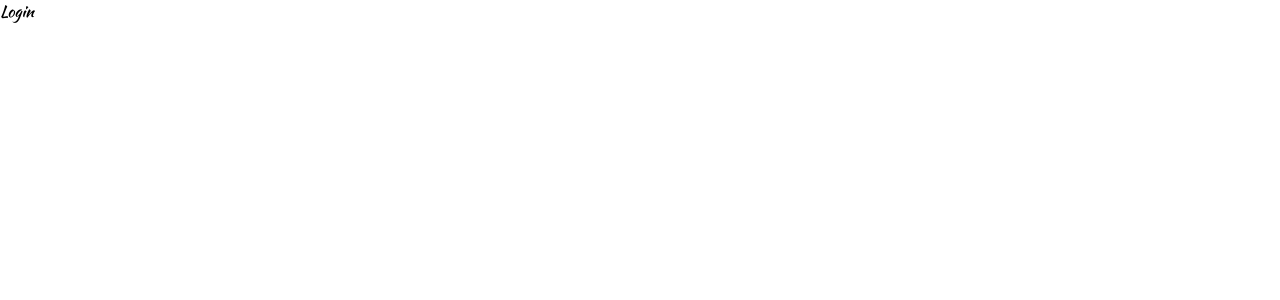
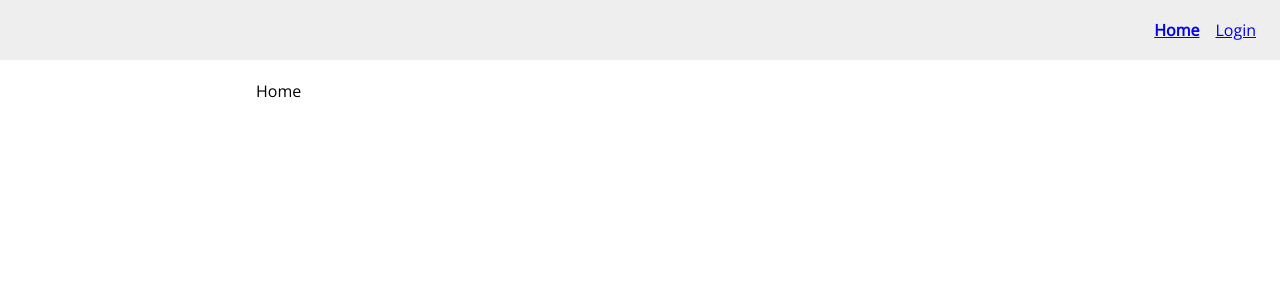
Before and after one commit to redeyedev-208/ga-styled-components-v5, a React (Create React App) app: page / in a window 1280 px wide. Shown: the top 300 px of the page. Built offline with nearby package versions, Linux system fonts and the light colour scheme.

Commit message:
added isActive prop to header file and  also to the index exports for consumption

```diff
--- a/public/index.html
+++ b/public/index.html
@@ -41,6 +41,20 @@
       rel="stylesheet"
     />
 
+    <link
+      rel="preconnect"
+      href="https://fonts.googleapis.com"
+    />
+    <link
+      rel="preconnect"
+      href="https://fonts.gstatic.com"
+      crossorigin
+    />
+    <link
+      href="https://fonts.googleapis.com/css2?family=Open+Sans&display=swap"
+      rel="stylesheet"
+    />
+
     <title>React & Styled Components V5</title>
   </head>
   <body>
--- /dev/null
+++ b/src/components/common/Header.js
@@ -0,0 +1,66 @@
+import styled from 'styled-components';
+import { Link as ReactRouterLink, useLocation } from 'react-router-dom';
+
+const HeaderWrapper = styled.header`
+  height: 60px;
+  width: 100%;
+  box-sizing: border-box;
+  display: flex;
+  padding: 0 16px;
+  position: fixed;
+  top: 0;
+  background-color: #eeeeee;
+`;
+
+const Menu = styled.nav`
+  display: flex;
+  position: relative;
+  width: initial;
+  border-bottom: none;
+  margin: auto 0 auto auto;
+  font-family: 'Open Sans', sans-serif;
+  background: none;
+  left: initial;
+  top: initial;
+`;
+
+// There is a caveat when the is-active class is applied to the Link component.
+// The Link component will render an anchor tag, which will not inherit the
+// styles from the Menu component. To fix this, we can use the isActive prop to
+// render a different component.
+
+const Link = ({ isActive, children, ...props }) => {
+  return <ReactRouterLink {...props}>{children}</ReactRouterLink>;
+};
+
+const StyledLink = styled(Link)`
+  padding: 4px 8px;
+  display: block;
+  text-align: center;
+  box-sizing: border-box;
+  margin: auto 0;
+
+  font-weight: ${(props) => (props.isActive ? 'bold' : 'normal')};
+`;
+
+export function Header() {
+  const { pathname } = useLocation();
+  return (
+    <HeaderWrapper>
+      <Menu>
+        <StyledLink
+          to='/'
+          isActive={pathname === '/'}
+        >
+          Home
+        </StyledLink>
+        <StyledLink
+          to='/login'
+          isActive={pathname === '/login'}
+        >
+          Login
+        </StyledLink>
+      </Menu>
+    </HeaderWrapper>
+  );
+}
--- /dev/null
+++ b/src/components/common/PageLayout.js
@@ -0,0 +1,29 @@
+import styled from 'styled-components';
+import { Header } from './Header';
+
+const Content = styled.main`
+  max-width: 800px;
+  margin: 80px auto 0 auto;
+  padding: 0 16px;
+  box-sizing: border-box;
+  font-family: 'Open Sans', sans-serif;
+
+  h1,
+  h2,
+  h3,
+  h4,
+  h5,
+  h6 {
+    font-family: 'Kaushan Script', cursive;
+  }
+`;
+
+// The children is the actual page that is being rendered.
+export function PageLayout({ children }) {
+  return (
+    <>
+      <Header />
+      <Content>{children}</Content>
+    </>
+  );
+}
--- a/src/components/common/index.js
+++ b/src/components/common/index.js
@@ -2,3 +2,5 @@
 // Add a bunch of components as imports.
 // So it is a more efficient way to import components.
 export * from './Button';
+export * from './PageLayout';
+export * from './Header';
--- a/src/components/pages/Home.js
+++ b/src/components/pages/Home.js
@@ -1,5 +1,6 @@
 import React from 'react';
+import { PageLayout } from 'components/common';
 
 export default function Home() {
-  return <div>Login</div>;
+  return <PageLayout>Home</PageLayout>;
 }
--- a/src/components/pages/Login.js
+++ b/src/components/pages/Login.js
@@ -1,5 +1,6 @@
 import React from 'react';
+import { PageLayout } from 'components/common';
 
 export default function Login() {
-  return <div>Login</div>;
+  return <PageLayout>Login</PageLayout>;
 }
```
